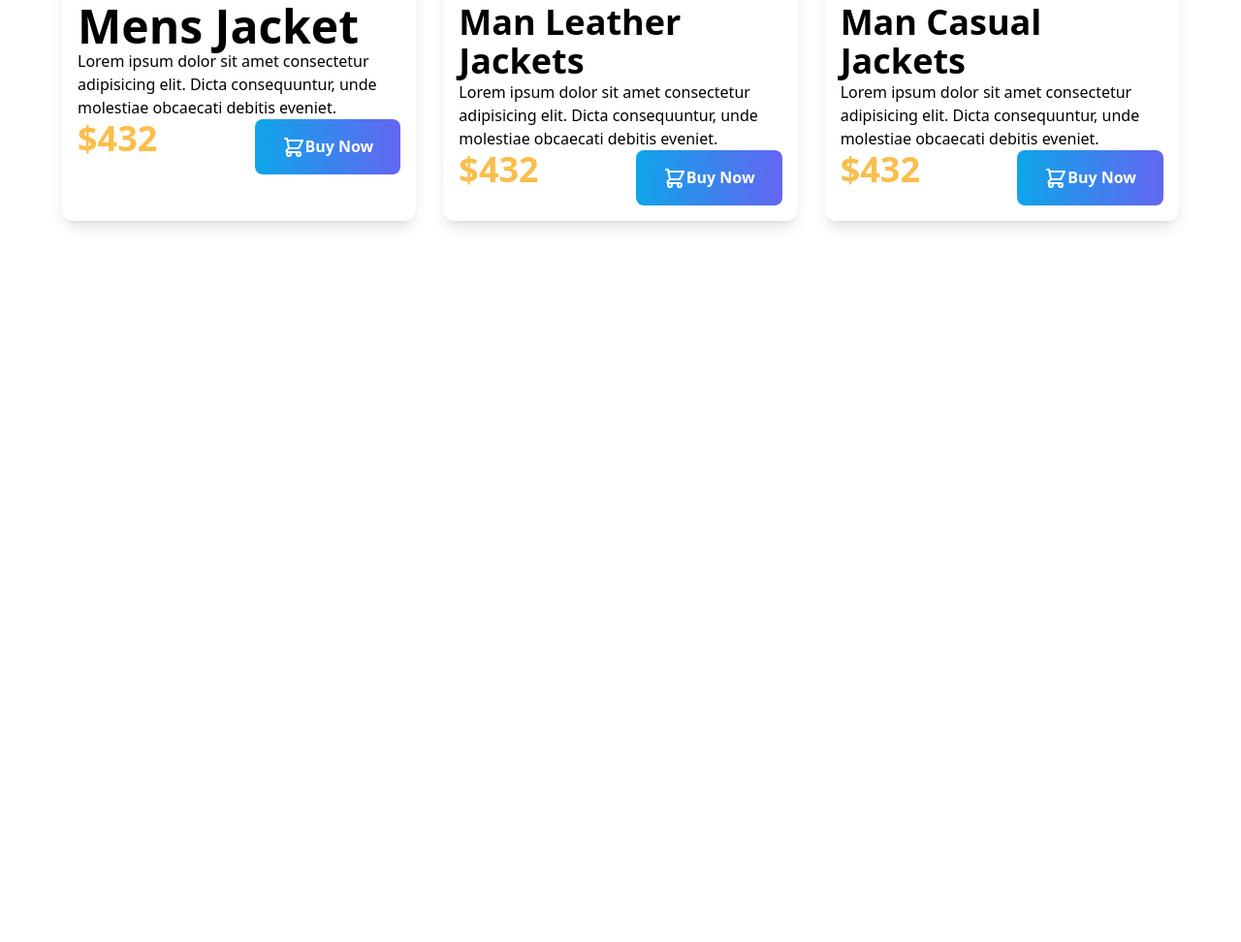
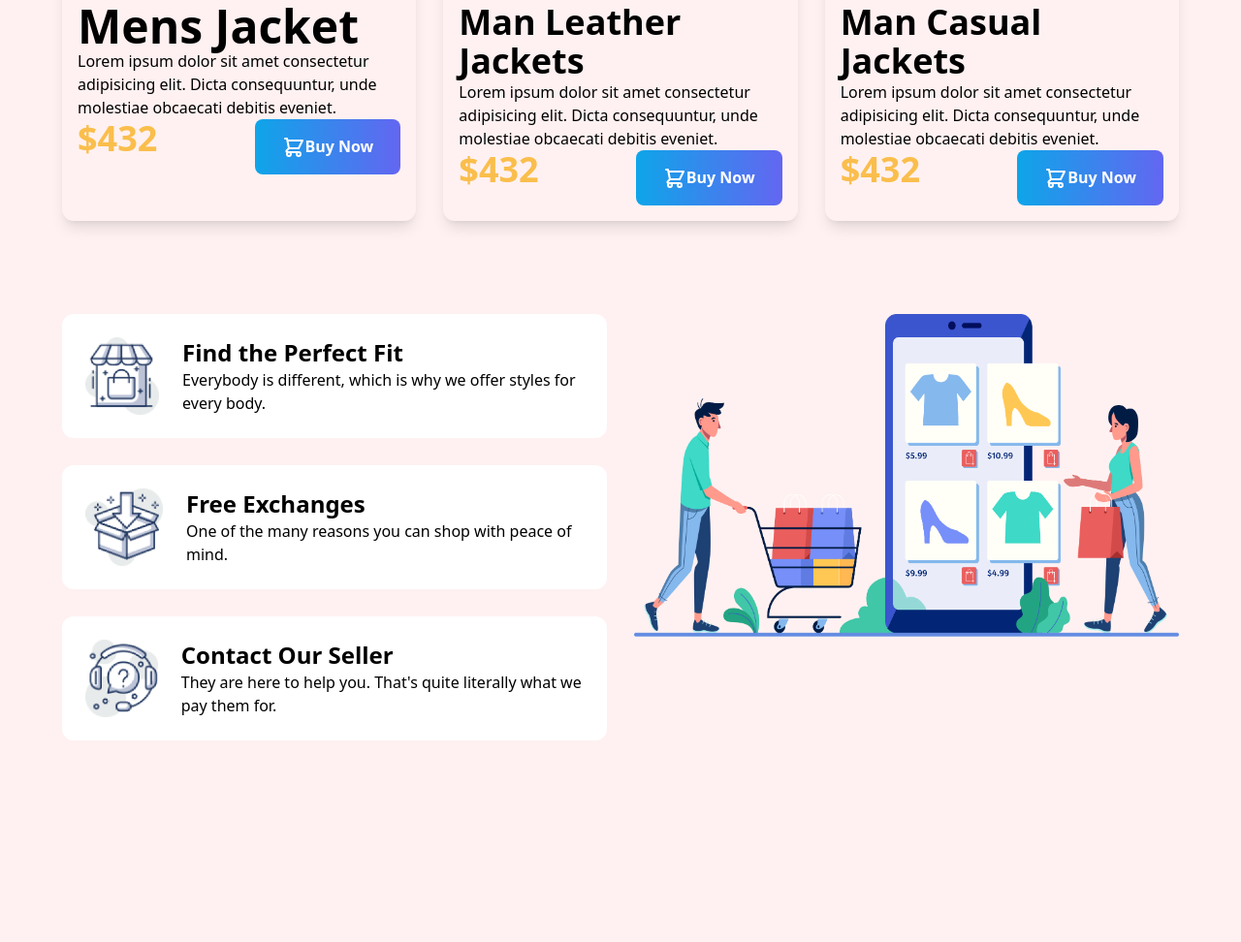
Before and after one commit to Mamun8854/penguin-fashion, a plain HTML site: page penguin-fashion-with-tailwind/index.html in a window 1280 px wide. Shown: the part 1814-2786 px from the top of the page at 97% size. Before the commit the page ends 2138 px from the top, so only its background shows below. Drawn offline with nearby package versions, Linux system fonts and the light colour scheme.

Commit message:
finish work

```diff
--- a/penguin-fashion-with-tailwind/index.html
+++ b/penguin-fashion-with-tailwind/index.html
@@ -21,7 +21,7 @@
         }
     </script>
 </head>
-<body>
+<body class="bg-[#fff1f1]">
    <!-- header start -->
    <header class="bg-penguin pb-32 pt-8">
        <section class="container mx-auto w-[90%] sm:flex items-center justify-around">
@@ -148,6 +148,33 @@
             </div>
         </section>
         <!-- Men jacket section end  -->
+        <section class="pb-52">
+            <div class="grid lg:grid-cols-2 gap-7">
+                <div class="flex items-center bg-white rounded-xl p-6">
+                    <img class="w-20 h-20 mr-6" src="images/house.png" alt="">
+                    <div>
+                        <h4 class="text-2xl font-semibold">Find the Perfect Fit</h4>
+                        <p>Everybody is different, which is why we offer styles for every body.</p>
+                    </div>
+                </div>
+                <div class="row-span-3"><img src="images/shopping.png" alt=""></div>
+                <div class="flex items-center  bg-white rounded-xl p-6">
+                    <img class="w-20 h-20 mr-6" src="images/box.png" alt="">
+                    <div>
+                        <h4 class="text-2xl font-semibold">Free Exchanges</h4>
+                        <p>One of the many reasons you can shop with peace of mind.</p>
+                    </div>
+                </div>
+                <div class="flex items-center  bg-white rounded-xl p-6">
+                    <img class="w-20 h-20 mr-6" src="images/question.png" alt="">
+                    <div>
+                        <h4 class="text-2xl font-semibold">Contact Our Seller</h4>
+                        <p>They are here to help you. That's quite literally what we pay them for.</p>
+                    </div>
+                </div>
+            </div>
+        </section>
    </main>
+   <footer></footer>
 </body>
 </html>
```
